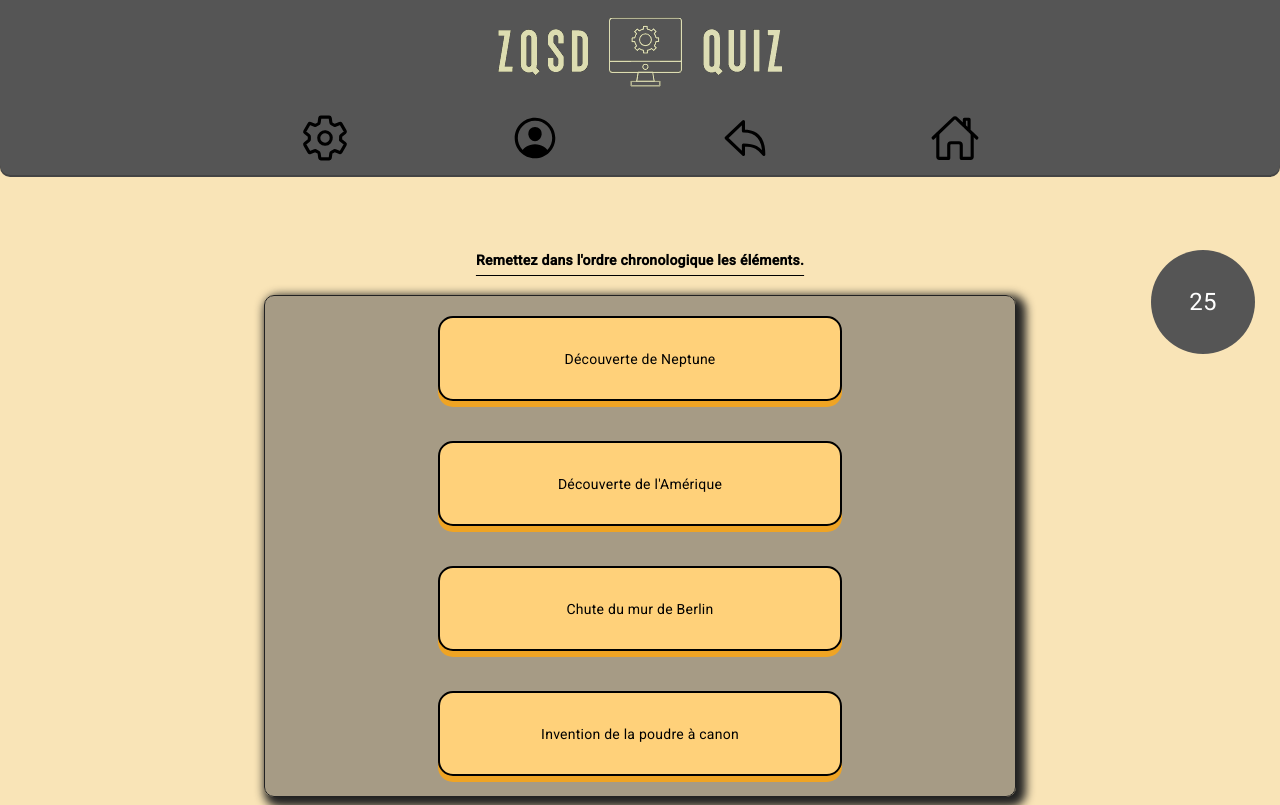
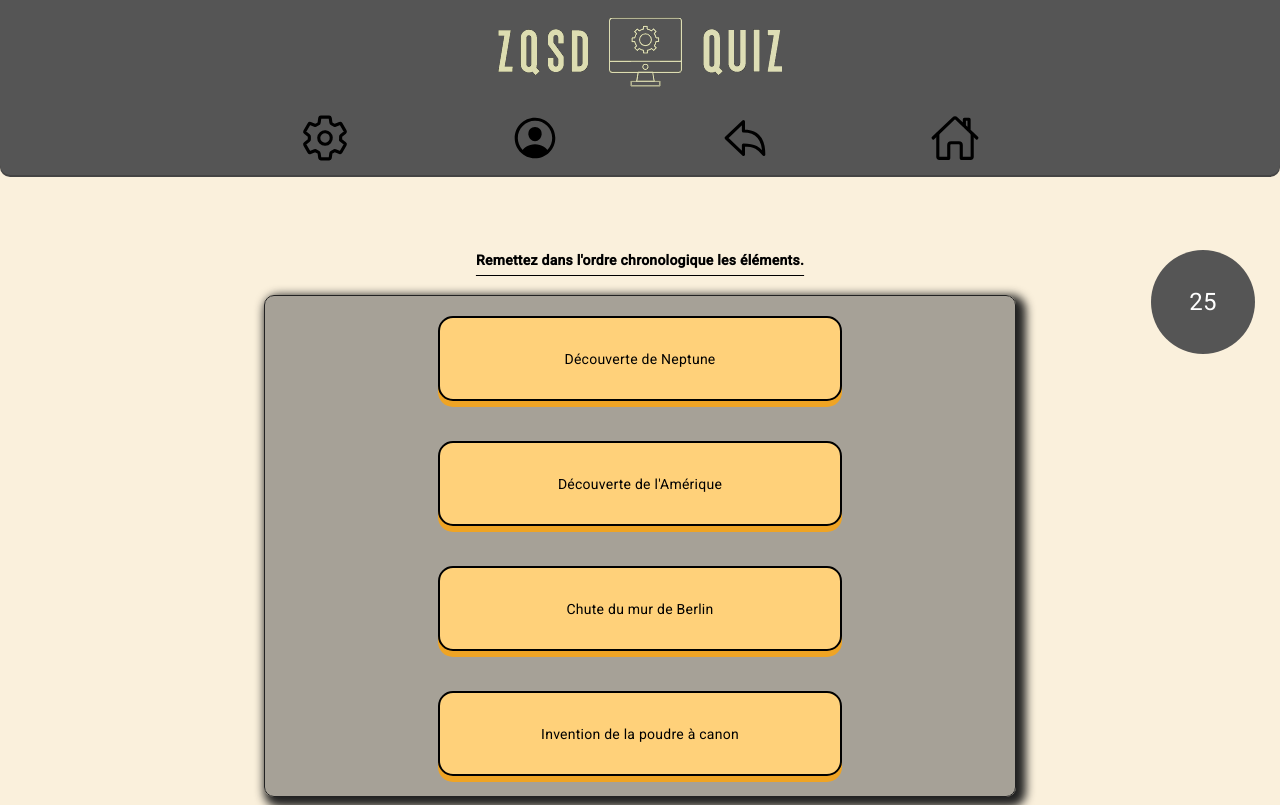
Before and after one commit to 2019-2020-ps6/2022-2023-ps6-zqsd, an Angular app in the folder front-end/: page /Gamepage in a window 1280 px wide. Shown: the top 805 px of the page. Built offline with nearby package versions, Linux system fonts and the light colour scheme.

Commit message:
changement de mock

```diff
--- a/front-end/src/mocks/question.mock.ts
+++ b/front-end/src/mocks/question.mock.ts
@@ -231,7 +231,7 @@ export const Question5: Question = {
     { label: "order", value: "un atome", isCorrect: false },
     { label: "order", value: "un tabouret", isCorrect: false },
     { label: "order", value: "les Pyramides de Gizeh", isCorrect: true },
-    { label: "order", value: "ta maman", isCorrect: false },
+    { label: "order", value: "une étoile", isCorrect: false },
   ],
 };
 
--- a/front-end/src/styles.scss
+++ b/front-end/src/styles.scss
@@ -184,7 +184,7 @@ body {
   min-height: 100vh;
   height: 100%;
   margin: 0; font-family: Roboto, "Helvetica Neue", sans-serif;
-  background-color: #f9e4b7;
+  background-color: #FAF0DC;
   background-attachment: fixed;
   background-size: cover;
 }
```
